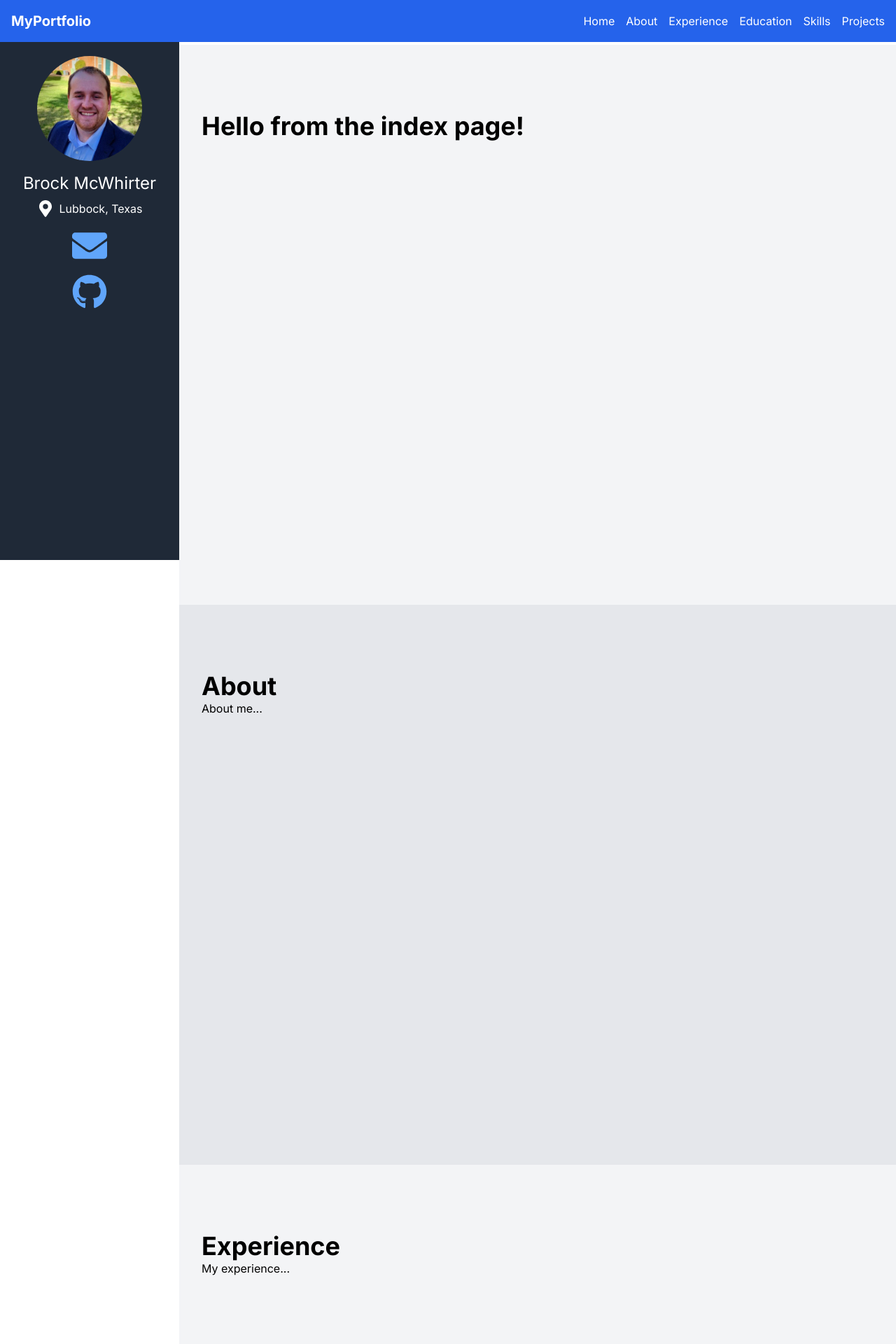
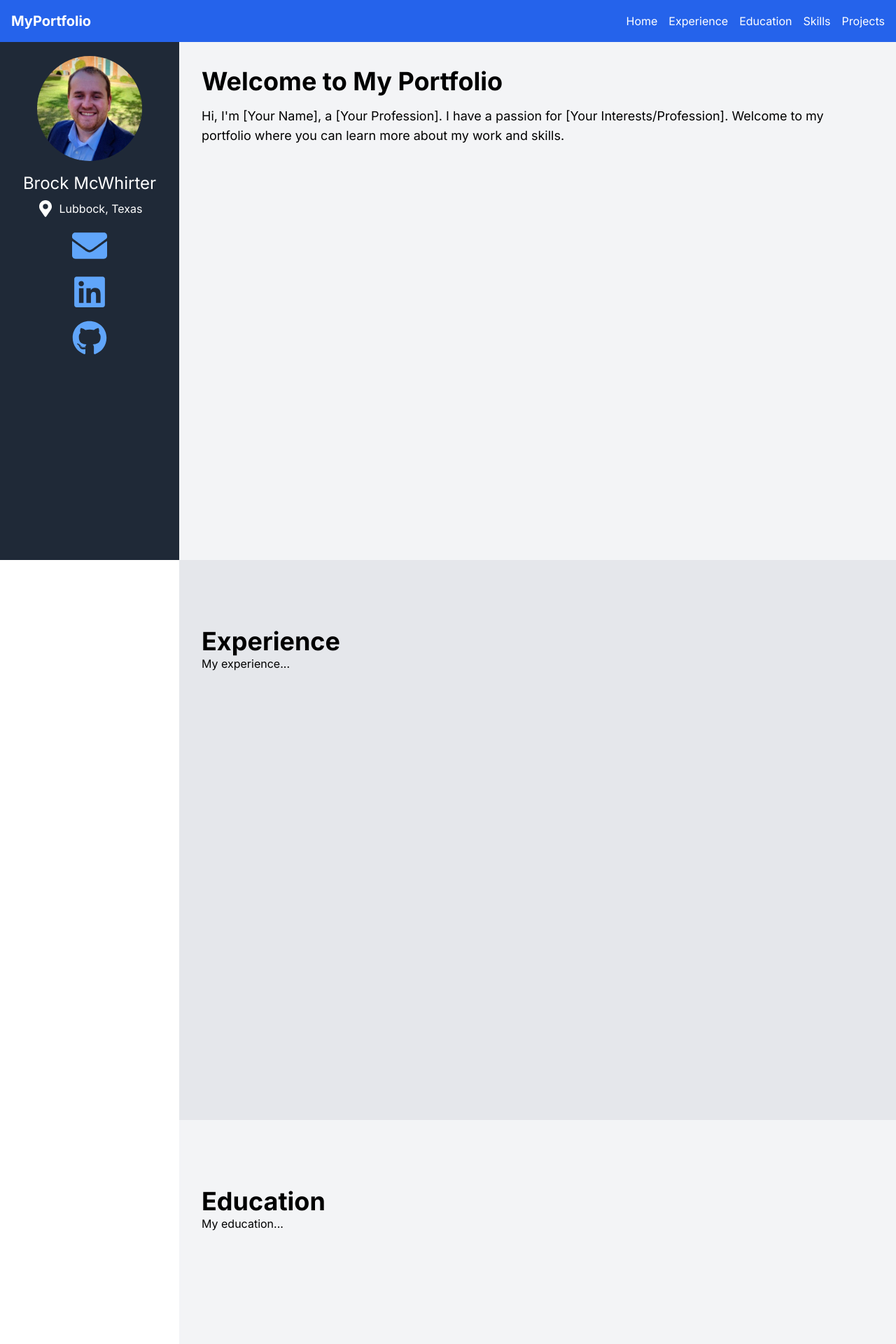
Before and after one commit to brockmcwhirter/portfolio, a Next.js app: page / in a window 1280 px wide. Shown: the top 1920 px of the page at 70% size. Built offline with nearby package versions, Linux system fonts and the light colour scheme.

Commit message:
sidebar and navbar formatting

```diff
--- a/app/components/Navbar.tsx
+++ b/app/components/Navbar.tsx
@@ -15,7 +15,6 @@ const Navbar: React.FC = () => {
         <div className="text-white text-xl font-bold">MyPortfolio</div>
         <div className="space-x-4">
           <Link href="#home" className="text-white hover:text-gray-300">Home</Link>
-          <Link href="#about" className="text-white hover:text-gray-300">About</Link>
           <Link href="#experience" className="text-white hover:text-gray-300">Experience</Link>
           <Link href="#education" className="text-white hover:text-gray-300">Education</Link>
           <Link href="#skills" className="text-white hover:text-gray-300">Skills</Link>
--- a/app/components/Sidebar.tsx
+++ b/app/components/Sidebar.tsx
@@ -3,7 +3,7 @@
 
 import React from 'react';
 import Image from 'next/image';
-import { FaGithub, FaEnvelope, FaMapMarkerAlt } from 'react-icons/fa';
+import { FaGithub, FaEnvelope, FaMapMarkerAlt, FaLinkedin } from 'react-icons/fa';
 import Link from 'next/link';
 
 const Sidebar: React.FC = () => {
@@ -33,6 +33,14 @@ const Sidebar: React.FC = () => {
             <FaEnvelope size={50} />
           </a>
           <a
+            href="https://www.linkedin.com/in/macky-brock-mcwhirter-2053b2159/"
+            className="text-blue-400 hover:underline"
+            title="LinkedIn"
+            aria-label="LinkedIn"
+          >
+            <FaLinkedin size={50} />
+          </a>
+          <a
             href="https://github.com/brockmcwhirter"
             className="text-blue-400 hover:underline"
             title="GitHub"
--- a/app/globals.css
+++ b/app/globals.css
@@ -6,6 +6,8 @@ html {
   scroll-behavior: smooth;
 }
 
+
+
 a:hover {
   color: #ffffff !important;
   /* Change to white on hover */
--- a/app/page.tsx
+++ b/app/page.tsx
@@ -8,27 +8,26 @@ const Home: React.FC = () => {
     <div>
       <Navbar />
       <Sidebar />
-      <div className="pl-64 pt-16">
+      <div className="pl-64">
         <section id="home" className="min-h-screen bg-gray-100 p-8 pt-24">
-          <h1 className="text-4xl font-bold">Hello from the index page!</h1>
+          <h1 className="text-4xl font-bold">Welcome to My Portfolio</h1>
+          <p className="mt-4 text-lg">
+            Hi, I'm [Your Name], a [Your Profession]. I have a passion for [Your Interests/Profession]. Welcome to my portfolio where you can learn more about my work and skills.
+          </p>
         </section>
-        <section id="about" className="min-h-screen bg-gray-200 p-8 pt-24">
-          <h1 className="text-4xl font-bold">About</h1>
-          <p>About me...</p>
-        </section>
-        <section id="experience" className="min-h-screen bg-gray-100 p-8 pt-24">
+        <section id="experience" className="min-h-screen bg-gray-200 p-8 pt-24">
           <h1 className="text-4xl font-bold">Experience</h1>
           <p>My experience...</p>
         </section>
-        <section id="education" className="min-h-screen bg-gray-200 p-8 pt-24">
+        <section id="education" className="min-h-screen bg-gray-100 p-8 pt-24">
           <h1 className="text-4xl font-bold">Education</h1>
           <p>My education...</p>
         </section>
-        <section id="skills" className="min-h-screen bg-gray-100 p-8 pt-24">
+        <section id="skills" className="min-h-screen bg-gray-200 p-8 pt-24">
           <h1 className="text-4xl font-bold">Skills</h1>
           <p>My skills...</p>
         </section>
-        <section id="projects" className="min-h-screen bg-gray-200 p-8 pt-24">
+        <section id="projects" className="min-h-screen bg-gray-100 p-8 pt-24">
           <h1 className="text-4xl font-bold">Projects</h1>
           <p>My projects...</p>
         </section>
```
Also changed, not shown: next.config.mjs (line endings or trailing spaces).
